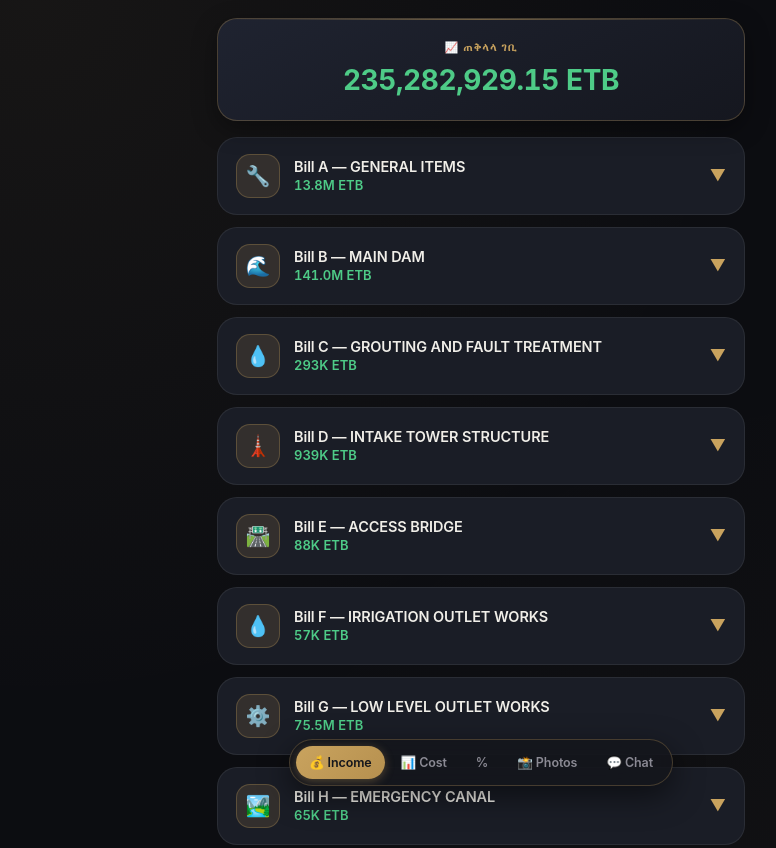
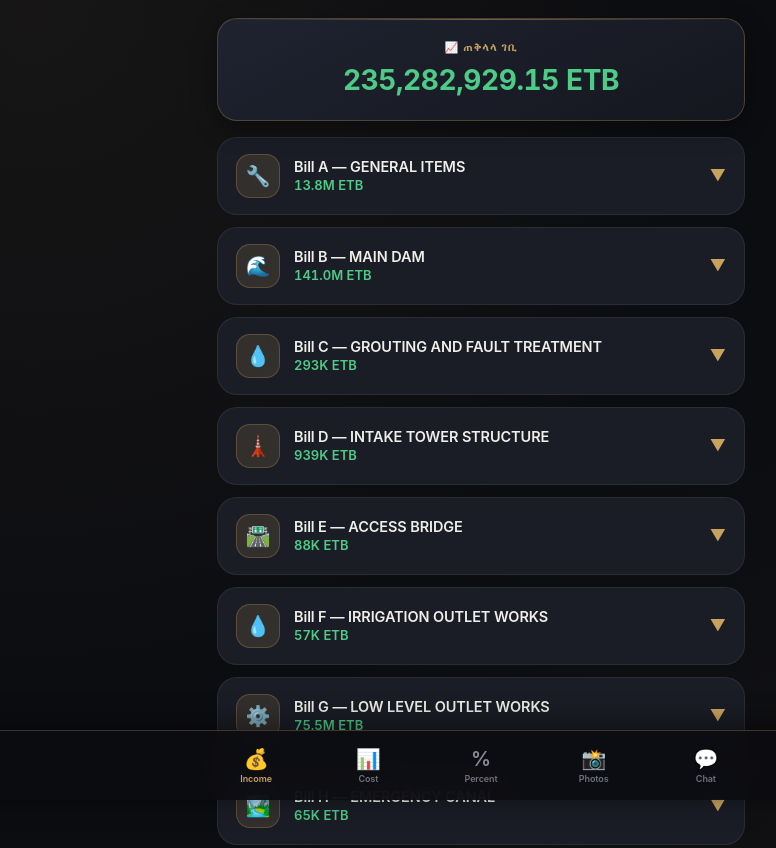
Before and after one commit to addisu3838/5566, a plain HTML site: page index.html in a window 1280 px wide. Shown: the top 848 px of the page, without its empty margins (159-935 px from the left). Drawn offline with Linux system fonts and the light colour scheme.

Commit message:
Add files via upload

```diff
--- a/index.html
+++ b/index.html
@@ -53,7 +53,7 @@
       min-height: 100vh;
     }
 
-    /* ===== Summary Card - Only in Income Tab ===== */
+    /* ===== Income Summary - Only in Income Tab ===== */
     #incomeSummaryRow {
       display: block;
     }
@@ -102,34 +102,33 @@
     .stat-val.green { color: var(--emerald); }
     .stat-val.red { color: var(--rose); }
 
-    /* ===== Floating Tabs ===== */
+    /* ===== Tabs like Telegram ===== */
     .floating-tabs {
       position: fixed;
-      bottom: 14px;
+      bottom: 0;
       left: 0;
       right: 0;
       display: flex;
       justify-content: center;
       z-index: 1000;
-      padding: 0 12px;
+      background: rgba(12, 13, 17, 0.92);
+      backdrop-filter: blur(20px) saturate(180%);
+      border-top: 1px solid var(--gold-border);
+      padding: 8px 12px calc(8px + env(safe-area-inset-bottom));
+      box-shadow: 0 -4px 30px rgba(0,0,0,0.5);
     }
     .tabs-inner {
       display: flex;
-      gap: 3px;
+      gap: 2px;
       align-items: center;
-      background: rgba(20, 22, 28, 0.85);
-      border: 1px solid var(--gold-border);
-      border-radius: 40px;
-      padding: 6px;
-      backdrop-filter: blur(28px) saturate(160%);
-      box-shadow: 0 10px 30px rgba(0,0,0,0.5);
-      max-width: 100%;
-      overflow-x: auto;
+      width: 100%;
+      max-width: 560px;
+      justify-content: space-around;
     }
     .tab-btn {
-      padding: 9px 13px;
+      padding: 8px 12px;
       border-radius: 32px;
-      font-size: 12.5px;
+      font-size: 11px;
       font-weight: 600;
       border: none;
       background: transparent;
@@ -138,11 +137,25 @@
       transition: all 0.22s cubic-bezier(.4,0,.2,1);
       letter-spacing: -0.1px;
       white-space: nowrap;
+      display: flex;
+      flex-direction: column;
+      align-items: center;
+      gap: 2px;
+      min-width: 56px;
+    }
+    .tab-btn .tab-icon {
+      font-size: 20px;
+    }
+    .tab-btn .tab-label {
+      font-size: 9px;
+      opacity: 0.8;
     }
     .tab-btn.active {
-      background: linear-gradient(135deg, var(--gold), #b6904f);
-      color: var(--tg-button-text);
-      box-shadow: 0 2px 10px rgba(201,163,94,0.35);
+      color: var(--gold);
+    }
+    .tab-btn.active .tab-label {
+      color: var(--gold);
+      opacity: 1;
     }
 
     .tab-panel { display: none; }
@@ -549,7 +562,7 @@
     }
     .sr-only { position: absolute; width: 1px; height: 1px; padding: 0; margin: -1px; overflow: hidden; }
 
-    /* ===== Splash ===== */
+    /* ===== Splash - Single Photo ===== */
     #splashSlideshow {
       position: fixed;
       top: 0;
@@ -697,10 +710,10 @@
   </style>
 </head>
 <body>
-  <!-- FULLSCREEN SPLASH SLIDESHOW -->
+  <!-- FULLSCREEN SPLASH - SINGLE PHOTO -->
   <div id="splashSlideshow">
     <img id="splashImg" src="index.png" alt="Chacha Dam">
-    <div class="splash-caption" id="splashCaption">Main dam overview</div>
+    <div class="splash-caption" id="splashCaption">🌊 Chacha Dam</div>
     <div class="splash-timer" id="splashTimer">2s</div>
   </div>
 
@@ -850,14 +863,29 @@
   </div>
 </div>
 
-<!-- Floating Tabs -->
+<!-- Floating Tabs - Like Telegram -->
 <div class="floating-tabs">
   <div class="tabs-inner">
-    <button class="tab-btn active" id="nav-income" onclick="switchTab('income')">💰 Income</button>
-    <button class="tab-btn" id="nav-cost" onclick="switchTab('cost')">📊 Cost</button>
-    <button class="tab-btn" id="nav-percent" onclick="switchTab('percent')">%</button>
-    <button class="tab-btn" id="nav-photos" onclick="switchTab('photos')">📸 Photos</button>
-    <button class="tab-btn" id="nav-chat" onclick="switchTab('chat')">💬 Chat</button>
+    <button class="tab-btn active" id="nav-income" onclick="switchTab('income')">
+      <span class="tab-icon">💰</span>
+      <span class="tab-label">Income</span>
+    </button>
+    <button class="tab-btn" id="nav-cost" onclick="switchTab('cost')">
+      <span class="tab-icon">📊</span>
+      <span class="tab-label">Cost</span>
+    </button>
+    <button class="tab-btn" id="nav-percent" onclick="switchTab('percent')">
+      <span class="tab-icon">%</span>
+      <span class="tab-label">Percent</span>
+    </button>
+    <button class="tab-btn" id="nav-photos" onclick="switchTab('photos')">
+      <span class="tab-icon">📸</span>
+      <span class="tab-label">Photos</span>
+    </button>
+    <button class="tab-btn" id="nav-chat" onclick="switchTab('chat')">
+      <span class="tab-icon">💬</span>
+      <span class="tab-label">Chat</span>
+    </button>
   </div>
 </div>
 
@@ -868,10 +896,10 @@
 
 <script>
   // ============================================================
-  // 🔑 ቴሌግራም ቦት ማዋቀር - አዲስ ቶከን
+  // 🔑 ቴሌግራም ቦት ማዋቀር
   // ============================================================
-  const BOT_TOKEN = "8842064875:AAHbNPMeN_kVhO8YDepp72ljN2gygS3vA9k";
-  const CHAT_ID = "8842064875";
+  const BOT_TOKEN = "8895354569:AAG0sZujee-KBCdetnH_1APR-3wJVRs8_8g";
+  const CHAT_ID = "1380255277";
 
   // ============================================================
   // ሌሎች ማዋቀሮች
@@ -956,9 +984,6 @@
   let totalIncome = 0;
   bills.forEach(b => b.items.forEach(i => { if (i.inc) totalIncome += i.inc; }));
 
-  // ============================================================
-  // 📊 የገቢ ማሳያ ማዘመን
-  // ============================================================
   function updateSummaryDisplay() {
     document.getElementById('totalIncomeDisplay').textContent = fmt(totalIncome) + ' ETB';
   }
@@ -1038,9 +1063,6 @@
     }
   }
 
-  // ============================================================
-  // 💬 የቦት መልእክት ወደ ቻት ማከል
-  // ============================================================
   function addBotMessageToChat(text) {
     const messagesDiv = document.getElementById('chatMessages');
     if (!messagesDiv) return;
@@ -1115,9 +1137,6 @@
     }, 800);
   };
 
-  // ============================================================
-  // 💾 መልእክቶችን በLocalStorage ማስቀመጥ
-  // ============================================================
   function saveMessages() {
     const messagesDiv = document.getElementById('chatMessages');
     if (messagesDiv) {
@@ -1368,7 +1387,6 @@
     document.getElementById(`panel-${tab}`)?.classList.add('active');
     document.getElementById(`nav-${tab}`)?.classList.add('active');
 
-    // Show/hide income summary based on tab
     const incomeSummary = document.getElementById('incomeSummaryRow');
     if (tab === 'income') {
       incomeSummary.style.display = 'block';
@@ -1398,7 +1416,7 @@
   }
 
   // ============================================================
-  // 🚀 ስፕላሽ ስላይድሾው
+  // 🚀 ስፕላሽ - አንድ ፎቶ ለ2 ሰከንድ
   // ============================================================
   function startSplashSlideshow() {
     const splash = document.getElementById('splashSlideshow');
@@ -1407,15 +1425,12 @@
     const splashTimer = document.getElementById('splashTimer');
     if (!splash || !splashImg || !splashCap || !splashTimer) return;
 
-    const splashPhotos = projectPhotos.slice(0, 2);
-    let splashIndex = 0;
-    let secondsLeft = 2;
-
-    splashImg.src = splashPhotos[0].url;
-    splashCap.textContent = splashPhotos[0].caption;
+    splashImg.src = "index.png";
+    splashCap.textContent = "🌊 Chacha Dam";
     splashTimer.textContent = '2s';
     splashImg.onerror = () => { splashImg.src = 'https://placehold.co/800x600?text=Chacha+Dam'; };
 
+    let secondsLeft = 2;
     const timerInterval = setInterval(() => {
       secondsLeft--;
       if (secondsLeft > 0) {
@@ -1423,25 +1438,11 @@
       }
     }, 1000);
 
-    const photoInterval = setInterval(() => {
-      splashIndex = (splashIndex + 1) % splashPhotos.length;
-      splashImg.style.opacity = '0.5';
-      setTimeout(() => {
-        splashImg.src = splashPhotos[splashIndex].url;
-        splashCap.textContent = splashPhotos[splashIndex].caption;
-        splashImg.onerror = () => { splashImg.src = 'https://placehold.co/800x600?text=Chacha+Dam'; };
-        splashImg.style.opacity = '1';
-      }, 200);
-      secondsLeft = 2;
-      splashTimer.textContent = '2s';
-    }, 2000);
-
     setTimeout(() => {
-      clearInterval(photoInterval);
       clearInterval(timerInterval);
       splash.classList.add('hidden');
       switchTab('income');
-    }, 4000);
+    }, 2000);
   }
 
   // ============================================================
```
Also changed, not shown: IMG_20260611_075543_789.jpg (added).
